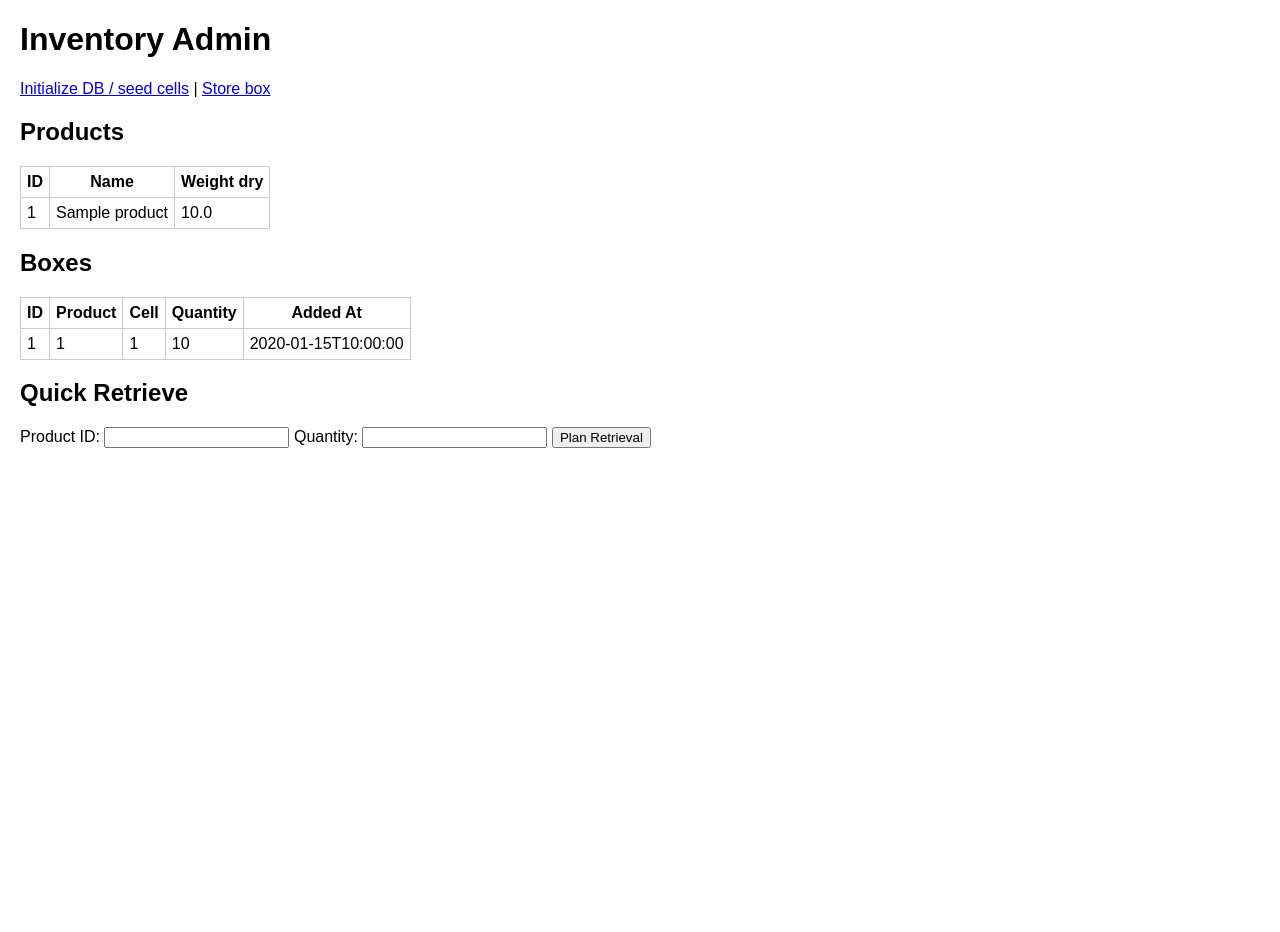
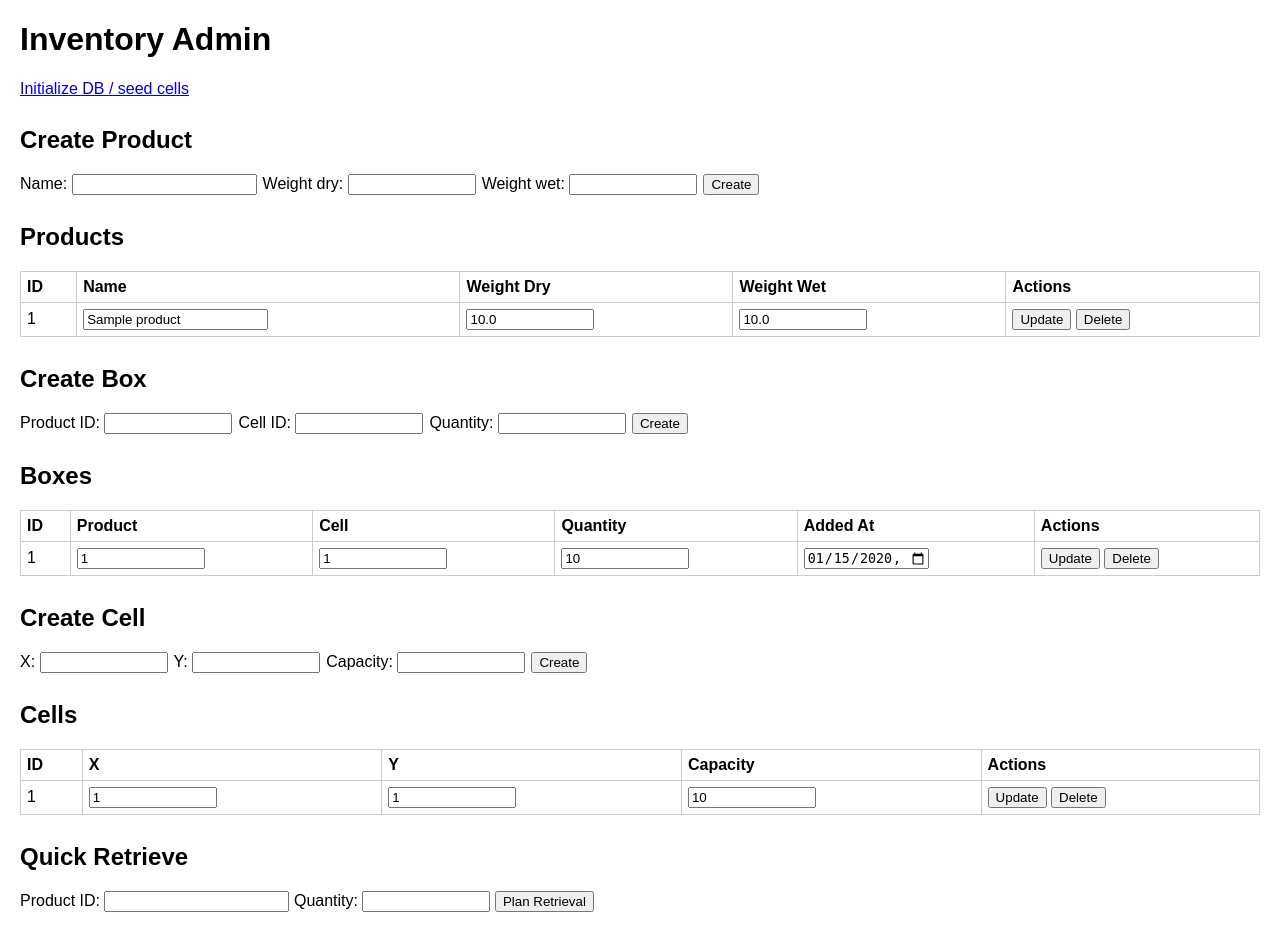
Before and after one commit to Ayoub-Ben-Yedder/MAKEATHON, a Flask app: page /admin in a window 1280 px wide. Before the commit the page ends 448 px from the top, so only its background shows below. Run offline with Flask 2, Linux system fonts and the light colour scheme; tables that the repository leaves empty hold one stand-in row (values such as "Sample post").

Commit message:
added CRUD for admin page

```diff
--- a/app.py
+++ b/app.py
@@ -4,6 +4,7 @@ from database import init_db, get_session
 from services import inventory, robot, ai
 from models.cell import Cell
 from models.box import Box
+from models.product import Product
 from datetime import datetime
 
 app = Flask(__name__)
@@ -33,14 +34,179 @@ def init():
 
 @app.route('/admin')
 def admin():
-	# list products and boxes
-	products = inventory.list_products()
+	# list products, boxes, and cells
 	db = get_session()
 	try:
-		boxes = [b.as_dict() for b in db.query(Box).all()]
+		products = [p.as_dict() for p in db.query(Product).order_by(Product.id).all()]
+		boxes = [b.as_dict() for b in db.query(Box).order_by(Box.id).all()]
+		cells = [c.as_dict() for c in db.query(Cell).order_by(Cell.id).all()]
 	finally:
 		db.close()
-	return render_template('admin.html', products=products, boxes=boxes)
+	return render_template('admin.html', products=products, boxes=boxes, cells=cells)
+
+
+@app.route('/admin/products/create', methods=['POST'])
+def admin_products_create():
+	name = (request.form.get('name') or '').strip()
+	if not name:
+		return redirect(url_for('admin'))
+
+	weight_dry_raw = (request.form.get('weight_dry') or '').strip()
+	weight_wet_raw = (request.form.get('weight_wet') or '').strip()
+	weight_dry = float(weight_dry_raw) if weight_dry_raw else None
+	weight_wet = float(weight_wet_raw) if weight_wet_raw else None
+
+	db = get_session()
+	try:
+		existing = db.query(Product).filter_by(name=name).first()
+		if not existing:
+			db.add(Product(name=name, weight_dry=weight_dry, weight_wet=weight_wet))
+			db.commit()
+	finally:
+		db.close()
+	return redirect(url_for('admin'))
+
+
+@app.route('/admin/products/<int:product_id>/update', methods=['POST'])
+def admin_products_update(product_id):
+	name = (request.form.get('name') or '').strip()
+	weight_dry_raw = (request.form.get('weight_dry') or '').strip()
+	weight_wet_raw = (request.form.get('weight_wet') or '').strip()
+
+	db = get_session()
+	try:
+		product = db.query(Product).get(product_id)
+		if product:
+			if name:
+				product.name = name
+			product.weight_dry = float(weight_dry_raw) if weight_dry_raw else None
+			product.weight_wet = float(weight_wet_raw) if weight_wet_raw else None
+			db.commit()
+	finally:
+		db.close()
+	return redirect(url_for('admin'))
+
+
+@app.route('/admin/products/<int:product_id>/delete', methods=['POST'])
+def admin_products_delete(product_id):
+	db = get_session()
+	try:
+		product = db.query(Product).get(product_id)
+		if product:
+			# Keep referential integrity by deleting related boxes first.
+			db.query(Box).filter_by(product_id=product.id).delete()
+			db.delete(product)
+			db.commit()
+	finally:
+		db.close()
+	return redirect(url_for('admin'))
+
+
+@app.route('/admin/boxes/create', methods=['POST'])
+def admin_boxes_create():
+	product_id_raw = (request.form.get('product_id') or '').strip()
+	cell_id_raw = (request.form.get('cell_id') or '').strip()
+	quantity_raw = (request.form.get('quantity') or '0').strip()
+
+	if not product_id_raw:
+		return redirect(url_for('admin'))
+
+	product_id = int(product_id_raw)
+	cell_id = int(cell_id_raw) if cell_id_raw else None
+	quantity = max(0, int(quantity_raw or 0))
+
+	db = get_session()
+	try:
+		box = Box(product_id=product_id, cell_id=cell_id, quantity=quantity, added_at=datetime.utcnow())
+		db.add(box)
+		db.commit()
+	finally:
+		db.close()
+	return redirect(url_for('admin'))
+
+
+@app.route('/admin/boxes/<int:box_id>/update', methods=['POST'])
+def admin_boxes_update(box_id):
+	product_id_raw = (request.form.get('product_id') or '').strip()
+	cell_id_raw = (request.form.get('cell_id') or '').strip()
+	quantity_raw = (request.form.get('quantity') or '0').strip()
+	added_at_raw = (request.form.get('added_at') or '').strip()
+
+	db = get_session()
+	try:
+		box = db.query(Box).get(box_id)
+		if box:
+			if product_id_raw:
+				box.product_id = int(product_id_raw)
+			box.cell_id = int(cell_id_raw) if cell_id_raw else None
+			box.quantity = max(0, int(quantity_raw or 0))
+			box.added_at = datetime.fromisoformat(added_at_raw) if added_at_raw else None
+			db.commit()
+	finally:
+		db.close()
+	return redirect(url_for('admin'))
+
+
+@app.route('/admin/boxes/<int:box_id>/delete', methods=['POST'])
+def admin_boxes_delete(box_id):
+	db = get_session()
+	try:
+		box = db.query(Box).get(box_id)
+		if box:
+			db.delete(box)
+			db.commit()
+	finally:
+		db.close()
+	return redirect(url_for('admin'))
+
+
+@app.route('/admin/cells/create', methods=['POST'])
+def admin_cells_create():
+	x = int(request.form.get('x') or 0)
+	y = int(request.form.get('y') or 0)
+	capacity = max(1, int(request.form.get('capacity') or 1))
+
+	db = get_session()
+	try:
+		db.add(Cell(x=x, y=y, capacity=capacity))
+		db.commit()
+	finally:
+		db.close()
+	return redirect(url_for('admin'))
+
+
+@app.route('/admin/cells/<int:cell_id>/update', methods=['POST'])
+def admin_cells_update(cell_id):
+	x = int(request.form.get('x') or 0)
+	y = int(request.form.get('y') or 0)
+	capacity = max(1, int(request.form.get('capacity') or 1))
+
+	db = get_session()
+	try:
+		cell = db.query(Cell).get(cell_id)
+		if cell:
+			cell.x = x
+			cell.y = y
+			cell.capacity = capacity
+			db.commit()
+	finally:
+		db.close()
+	return redirect(url_for('admin'))
+
+
+@app.route('/admin/cells/<int:cell_id>/delete', methods=['POST'])
+def admin_cells_delete(cell_id):
+	db = get_session()
+	try:
+		box_count = db.query(Box).filter_by(cell_id=cell_id).count()
+		if box_count == 0:
+			cell = db.query(Cell).get(cell_id)
+			if cell:
+				db.delete(cell)
+				db.commit()
+	finally:
+		db.close()
+	return redirect(url_for('admin'))
 
 
 @app.route('/store', methods=['GET', 'POST'])
--- a/templates/admin.html
+++ b/templates/admin.html
@@ -3,30 +3,105 @@
 <head>
 	<meta charset="utf-8">
 	<title>Inventory Admin</title>
-	<style>body{font-family:Arial; margin:20px;} table{border-collapse:collapse;} td,th{border:1px solid #ccc;padding:6px}</style>
+	<style>
+		body { font-family: Arial; margin: 20px; }
+		table { border-collapse: collapse; margin-bottom: 20px; width: 100%; }
+		td, th { border: 1px solid #ccc; padding: 6px; text-align: left; }
+		form.inline { display: inline-block; margin: 0; }
+		.row-form { display: flex; gap: 6px; align-items: center; flex-wrap: wrap; }
+		input[type="number"], input[type="text"], input[type="datetime-local"] { width: 120px; }
+		h2 { margin-top: 28px; }
+		.actions { white-space: nowrap; }
+	</style>
 </head>
 <body>
 	<h1>Inventory Admin</h1>
-	<p><a href="/init">Initialize DB / seed cells</a> | <a href="/store">Store box</a></p>
+	<p><a href="/init">Initialize DB / seed cells</a></p>
+
+	<h2>Create Product</h2>
+	<form action="/admin/products/create" method="post" class="row-form">
+		<label>Name: <input name="name" required></label>
+		<label>Weight dry: <input name="weight_dry" type="number" step="0.01"></label>
+		<label>Weight wet: <input name="weight_wet" type="number" step="0.01"></label>
+		<button type="submit">Create</button>
+	</form>
 
 	<h2>Products</h2>
 	<table>
-		<tr><th>ID</th><th>Name</th><th>Weight dry</th></tr>
+		<tr><th>ID</th><th>Name</th><th>Weight Dry</th><th>Weight Wet</th><th>Actions</th></tr>
 		{% for p in products %}
-		<tr><td>{{p.id}}</td><td>{{p.name}}</td><td>{{p.weight_dry}}</td></tr>
+		<tr>
+			<td>{{p.id}}</td>
+			<td><input name="name" value="{{p.name}}" form="product-update-{{p.id}}" required></td>
+			<td><input name="weight_dry" type="number" step="0.01" value="{{p.weight_dry if p.weight_dry is not none else ''}}" form="product-update-{{p.id}}"></td>
+			<td><input name="weight_wet" type="number" step="0.01" value="{{p.weight_wet if p.weight_wet is not none else ''}}" form="product-update-{{p.id}}"></td>
+			<td class="actions">
+				<form id="product-update-{{p.id}}" action="/admin/products/{{p.id}}/update" method="post" class="inline">
+					<button type="submit">Update</button>
+				</form>
+				<form action="/admin/products/{{p.id}}/delete" method="post" class="inline" onsubmit="return confirm('Delete this product and all its boxes?')">
+					<button type="submit">Delete</button>
+				</form>
+			</td>
+		</tr>
 		{% endfor %}
 	</table>
 
+	<h2>Create Box</h2>
+	<form action="/admin/boxes/create" method="post" class="row-form">
+		<label>Product ID: <input name="product_id" type="number" required></label>
+		<label>Cell ID: <input name="cell_id" type="number"></label>
+		<label>Quantity: <input name="quantity" type="number" min="0" required></label>
+		<button type="submit">Create</button>
+	</form>
+
 	<h2>Boxes</h2>
 	<table>
-		<tr><th>ID</th><th>Product</th><th>Cell</th><th>Quantity</th><th>Added At</th></tr>
+		<tr><th>ID</th><th>Product</th><th>Cell</th><th>Quantity</th><th>Added At</th><th>Actions</th></tr>
 		{% for b in boxes %}
 		<tr>
 			<td>{{b.id}}</td>
-			<td>{{b.product_id}}</td>
-			<td>{{b.cell_id}}</td>
-			<td>{{b.quantity}}</td>
-			<td>{{b.added_at}}</td>
+			<td><input name="product_id" type="number" value="{{b.product_id}}" form="box-update-{{b.id}}" required></td>
+			<td><input name="cell_id" type="number" value="{{b.cell_id if b.cell_id is not none else ''}}" form="box-update-{{b.id}}"></td>
+			<td><input name="quantity" type="number" min="0" value="{{b.quantity}}" form="box-update-{{b.id}}" required></td>
+			<td><input name="added_at" type="datetime-local" value="{{(b.added_at or '')[:16]}}" form="box-update-{{b.id}}"></td>
+			<td class="actions">
+				<form id="box-update-{{b.id}}" action="/admin/boxes/{{b.id}}/update" method="post" class="inline">
+					<button type="submit">Update</button>
+				</form>
+				<form action="/admin/boxes/{{b.id}}/delete" method="post" class="inline" onsubmit="return confirm('Delete this box?')">
+					<button type="submit">Delete</button>
+				</form>
+			</td>
+		</tr>
+		{% endfor %}
+	</table>
+
+	<h2>Create Cell</h2>
+	<form action="/admin/cells/create" method="post" class="row-form">
+		<label>X: <input name="x" type="number" required></label>
+		<label>Y: <input name="y" type="number" required></label>
+		<label>Capacity: <input name="capacity" type="number" min="1" required></label>
+		<button type="submit">Create</button>
+	</form>
+
+	<h2>Cells</h2>
+	<table>
+		<tr><th>ID</th><th>X</th><th>Y</th><th>Capacity</th><th>Actions</th></tr>
+		{% for c in cells %}
+		<tr>
+			<td>{{c.id}}</td>
+			<td><input name="x" type="number" value="{{c.x}}" form="cell-update-{{c.id}}" required></td>
+			<td><input name="y" type="number" value="{{c.y}}" form="cell-update-{{c.id}}" required></td>
+			<td><input name="capacity" type="number" min="1" value="{{c.capacity}}" form="cell-update-{{c.id}}" required></td>
+			<td class="actions">
+				<form id="cell-update-{{c.id}}" action="/admin/cells/{{c.id}}/update" method="post" class="inline">
+					<button type="submit">Update</button>
+				</form>
+				<form action="/admin/cells/{{c.id}}/delete" method="post" class="inline" onsubmit="return confirm('Delete this cell? It must be empty.')">
+					<button type="submit">Delete</button>
+				</form>
+			</td>
 		</tr>
 		{% endfor %}
 	</table>
```
